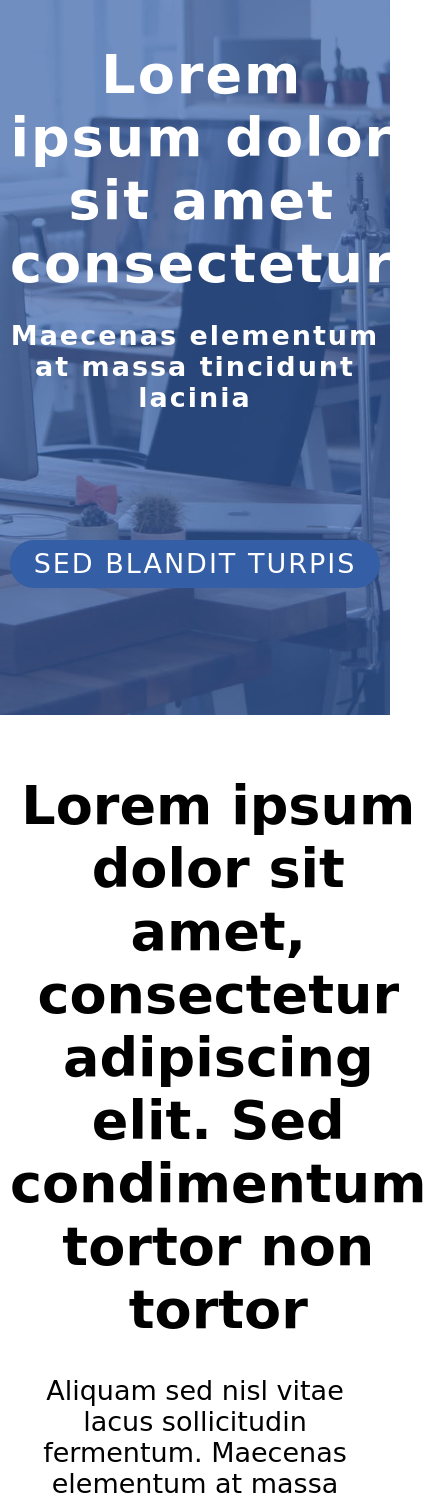
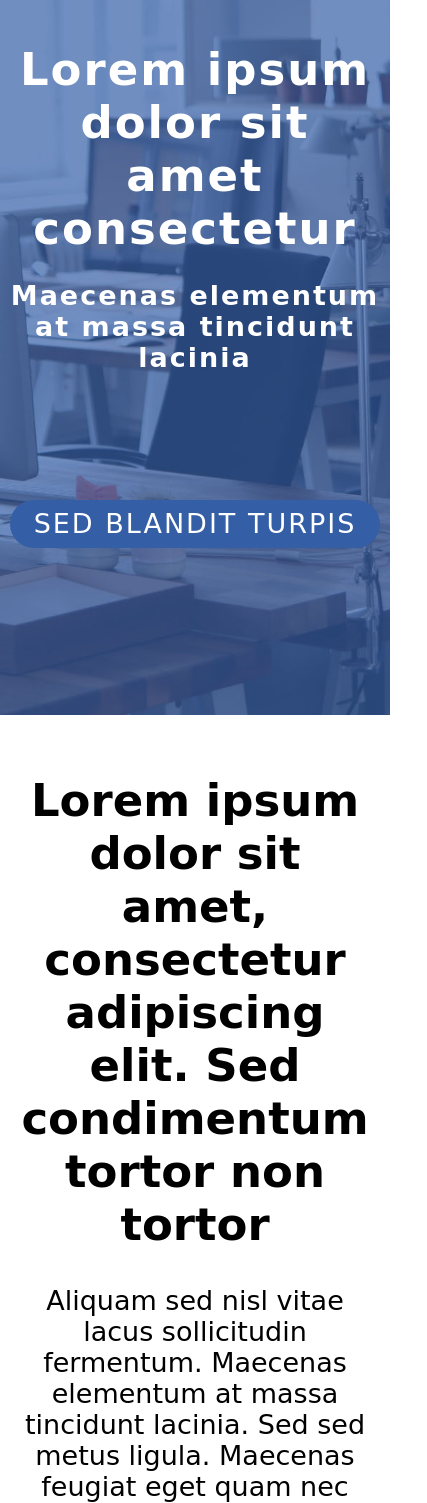
Before and after one commit to vianeylinares/Landing-3, a plain HTML site: page index.html in a window 390 px wide. Shown: the part 87-1590 px from the top of the page, 427 px wide, since content can reach past the window. Drawn offline with Linux system fonts and the light colour scheme; a web font is replaced by a local one.

Commit message:
Changed titles size for mobile devices display.

```diff
--- a/styles.css
+++ b/styles.css
@@ -80,6 +80,12 @@ header{
     text-transform: uppercase;
 }
 
+@media(max-width: 767px){
+	.title-and-subtitle h1{
+		font-size: 2.5rem;
+	}
+}
+
 
 /* Description section styles */
 
@@ -129,6 +135,11 @@ header{
     text-transform: uppercase;
 }
 
+@media(max-width: 767px){
+	.description h2{
+		font-size: 2.5rem;
+	}
+}
 
 /* Footer section styles */
 
```
